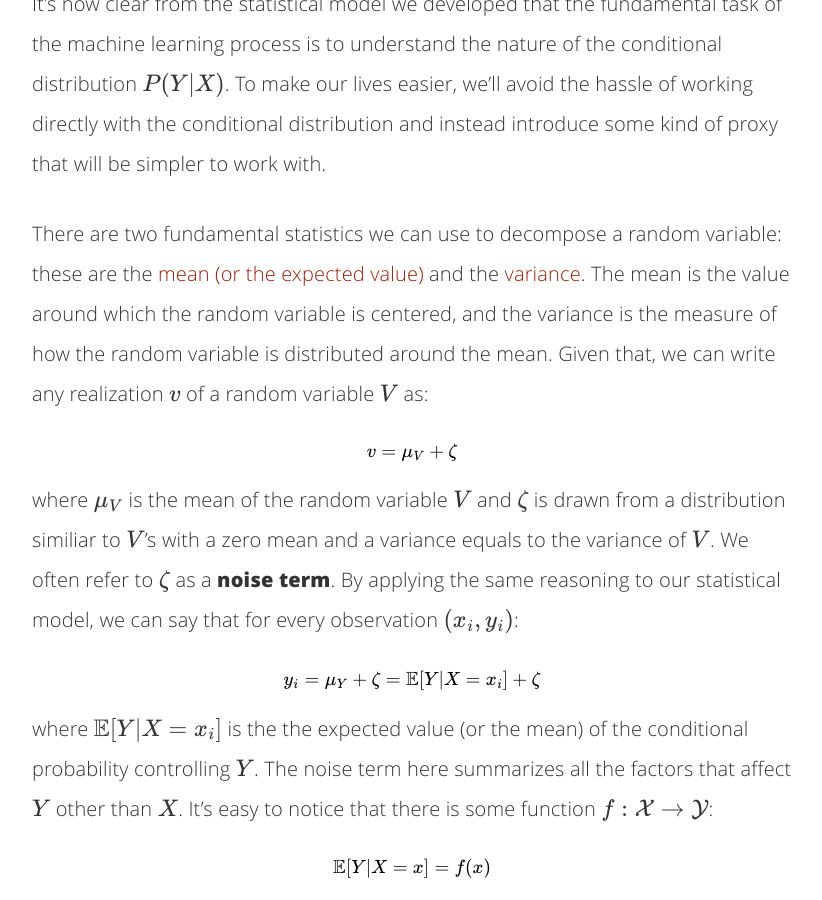
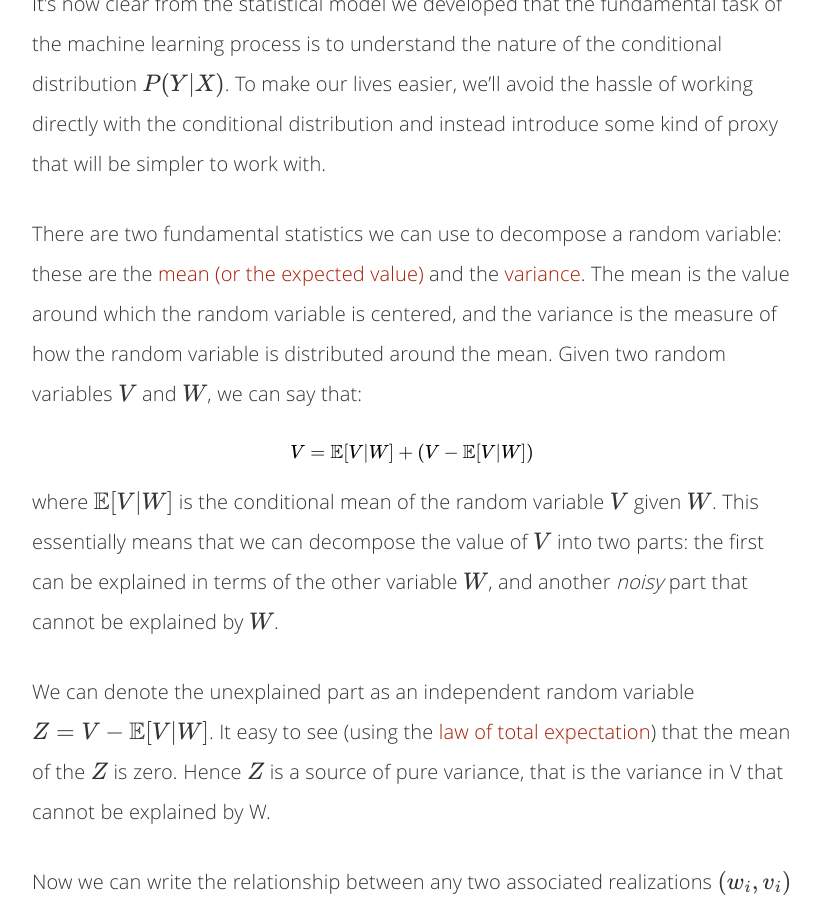
Before and after one commit to Mostafa-Samir/Mostafa-Samir.github.io, a Jekyll site: the page built from _posts/2016-9-5-ml-theory-pt1.md, in a window 1280 px wide and 900 px high, scrolled down 7616 px. Shown: the whole window, without its empty margins (228-1050 px from the left). Built offline with Jekyll 4.4.1, drawn with Linux system fonts in a browser that asks for light colours; nearby versions of some CDN libraries; formulas are drawn with MathJax 3; comment, search, counter and statistics services are not loaded; some of the changed text lies outside the part shown.

Commit message:
edited target function section

```diff
--- a/_posts/2016-9-5-ml-theory-pt1.md
+++ b/_posts/2016-9-5-ml-theory-pt1.md
@@ -76,15 +76,23 @@
 
 It's now clear from the statistical model we developed that the fundamental task of the machine learning process is to understand the nature of the conditional distribution $P(Y\|X)$. To make our lives easier, we'll avoid the hassle of working directly with the conditional distribution and instead introduce some kind of proxy that will be simpler to work with.
 
-There are two fundamental statistics we can use to decompose a random variable: these are the [mean (or the expected value)](https://en.wikipedia.org/wiki/Expected_value) and the [variance](https://en.wikipedia.org/wiki/variance). The mean is the value around which the random variable is centered, and the variance is the measure of how the random variable is distributed around the mean. Given that, we can write any realization $v$ of a random variable $V$ as:
+There are two fundamental statistics we can use to decompose a random variable: these are the [mean (or the expected value)](https://en.wikipedia.org/wiki/Expected_value) and the [variance](https://en.wikipedia.org/wiki/variance). The mean is the value around which the random variable is centered, and the variance is the measure of how the random variable is distributed around the mean. Given two random variables $V$ and $W$, we can say that:
 
-$$v = \mu_V + \zeta$$
+$$V = \mathbb{E}[V|W] + (V - \mathbb{E}[V|W])$$
 
-where $\mu_V$ is the mean of the random variable $V$ and $\zeta$ is drawn from a distribution similiar to $V$'s with a zero mean and a variance equals to the variance of $V$. We often refer to $\zeta$ as a **noise term**. By applying the same reasoning to our statistical model, we can say that for every observation $(x_i, y_i)$:
+where $\mathbb{E}[V\|W]$ is the conditional mean of the random variable $V$ given $W$. This essentially means that we can decompose the value of $V$ into two parts: the first can be explained in terms of the other variable $W$, and another *noisy* part that cannot be explained by $W$.
 
-$$ y_i = \mu_Y + \zeta = \mathbb{E}[Y|X=x_i] + \zeta $$
+We can denote the unexplained part as an independent random variable $Z = V - \mathbb{E}[V\|W]$. It easy to see (using the [law of total expectation](https://en.wikipedia.org/wiki/Law_of_total_expectation)) that the mean of the $Z$ is zero. Hence $Z$ is a source of pure variance, that is the variance in V that cannot be explained by W.
 
-where $\mathbb{E}[Y\|X=x_i]$ is the the expected value (or the mean) of the conditional probability controlling $Y$. The noise term here summarizes all the factors that affect $Y$ other than $X$. It's easy to notice that there is some function $f:\mathcal{X} \rightarrow \mathcal{Y}$:
+Now we can write the relationship between any two associated realizations $(w_i, v_i)$ of $W$ and $V$ as:
+
+$$v_i = \mathbb{E}[V|W=w_i] + \zeta$$
+
+where $\zeta$ is a realization of the noise variable $Z$, we call that the **noise term**. We can apply the same reasoning on the our statistical model to get the following for any realization $(x_i, y_i)$.
+
+$$ y_i = \mathbb{E}[Y|X=x_i] + \zeta $$
+
+Now It's easy to notice that there is some function $f:\mathcal{X} \rightarrow \mathcal{Y}$ such that:
 
 $$\mathbb{E}[Y|X=x] = f(x)$$
 
```
